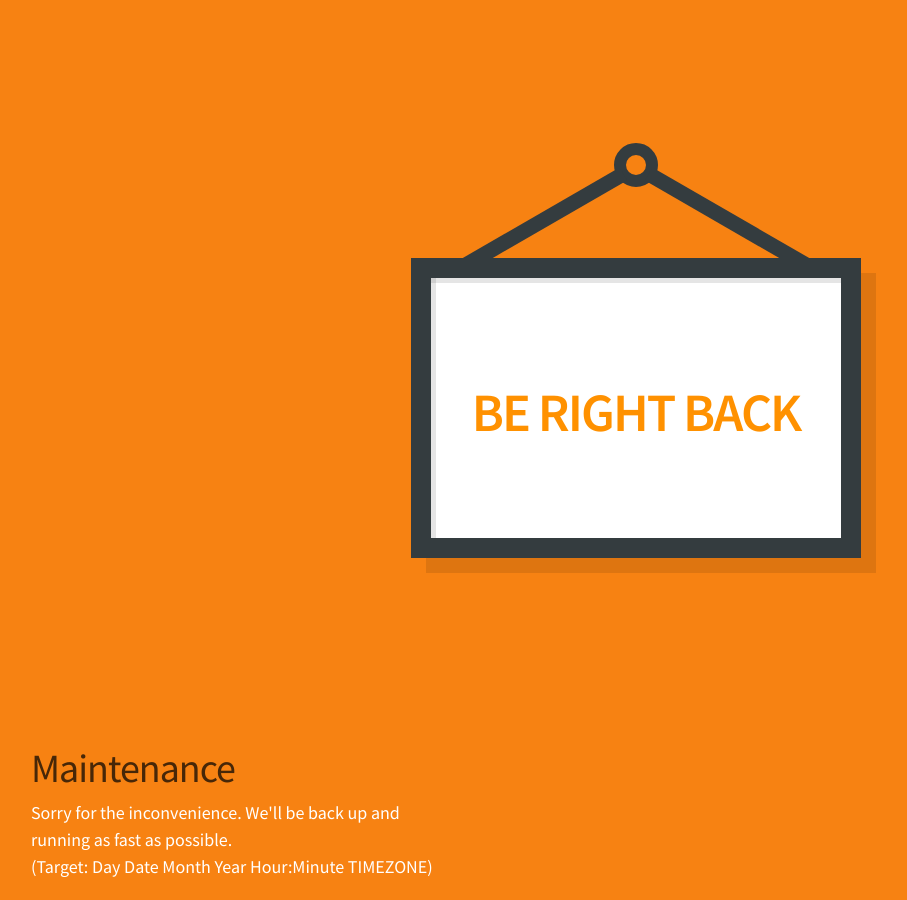
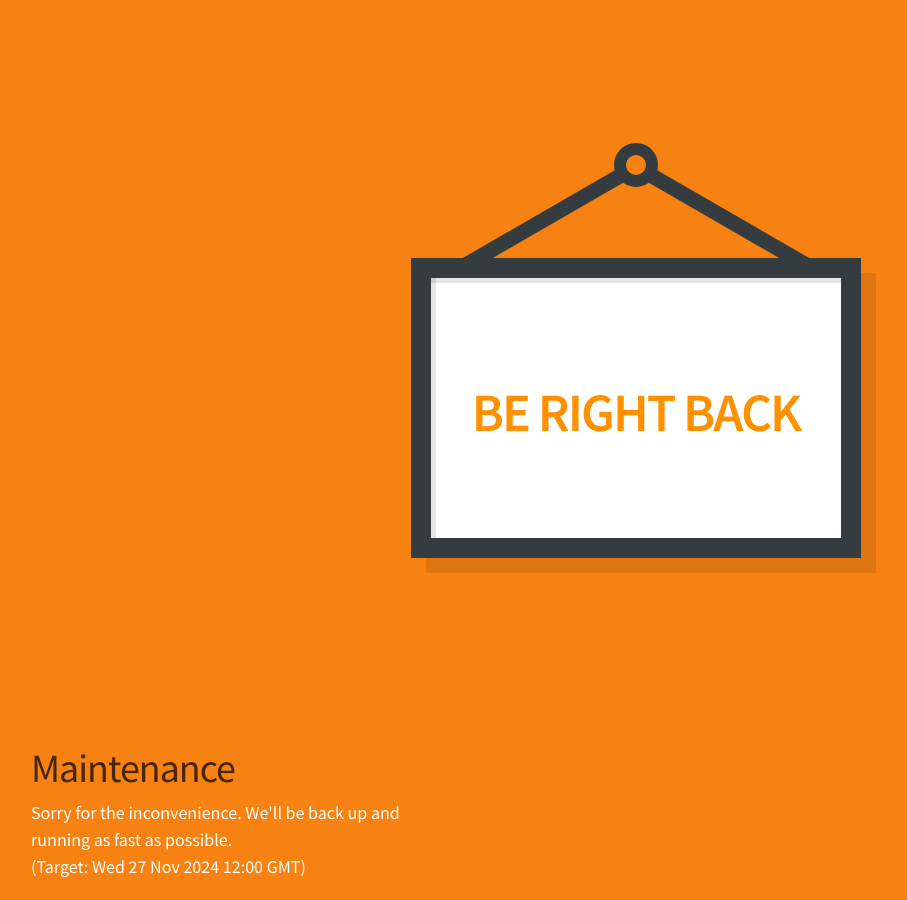
Before and after one commit to openresearchcalendar/openresearchcalendar.github.io, a Jekyll site: the page built from maintenance.md, in a window 1280 px wide. Shown: the whole page, without its empty margins (4-911 px from the left). Built offline with Jekyll 4.4.1, drawn with Linux system fonts in a browser that asks for light colours; nearby versions of some CDN libraries; comment, search, counter and statistics services are not loaded; part of the change alters nothing that is shown.

Commit message:
Enter maintenance mode

```diff
--- a/_layouts/maintenance.html
+++ b/_layouts/maintenance.html
@@ -378,8 +378,8 @@
 	</div>
 	<div class="context primary-text-color">
 
-    <p>Sorry for the inconvenience. We'll be back up and running as fast as possible. <br />(Target: Day Date Month Year Hour:Minute TIMEZONE)</p>
-
+    <p>Sorry for the inconvenience. We'll be back up and running as fast as possible. <br />(Target: Wed 27 Nov 2024 12:00 GMT)</p>
+<!-- (Target: Day Date Month Year Hour:Minute TIMEZONE) -->
 	</div>
 </div>
 
--- a/maintenance.md
+++ b/maintenance.md
@@ -1,6 +1,23 @@
 ---
 layout: maintenance
 title: Maintenance
+redirect_from:
+  - /index
+  - /add-event
+  - /bug-feature
+  - /calendar
+  - /Code_of_Conduct
+  - /Contributing
+  - /email-newsletter/archive
+  - /datause
+  - /donate
+  - /donate-orc
+  - /edit-event
+  - /email-subscribe
+  - /email-unsubscribe
+  - /metrics
+  - /report
+  - /sticker
 ---
 <!--- Remember to adjust target date/time on Line 381 of _layouts/maintenance.html --->
 
@@ -18,9 +35,11 @@ redirect_from:
   - /email-newsletter/archive
   - /datause
   - /donate
+  - /donate-orc
   - /edit-event
   - /email-subscribe
   - /email-unsubscribe
+  - /metrics
   - /report
   - /sticker
 --->
```
